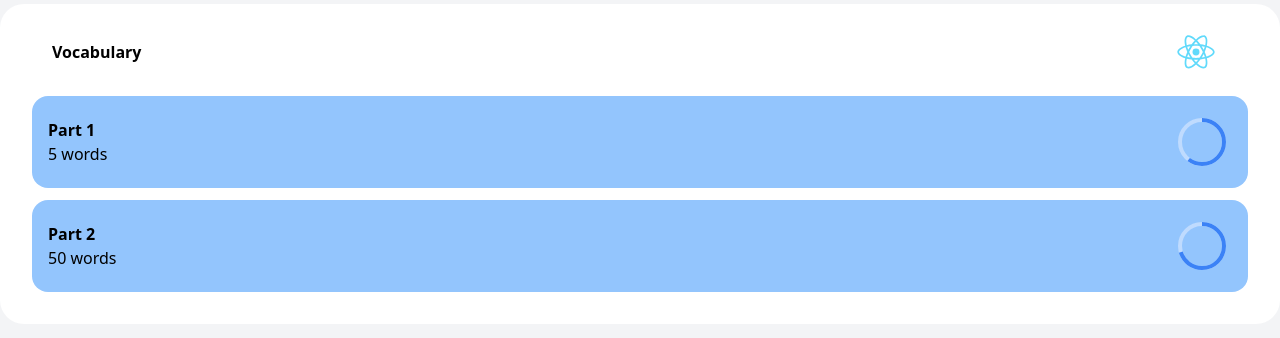
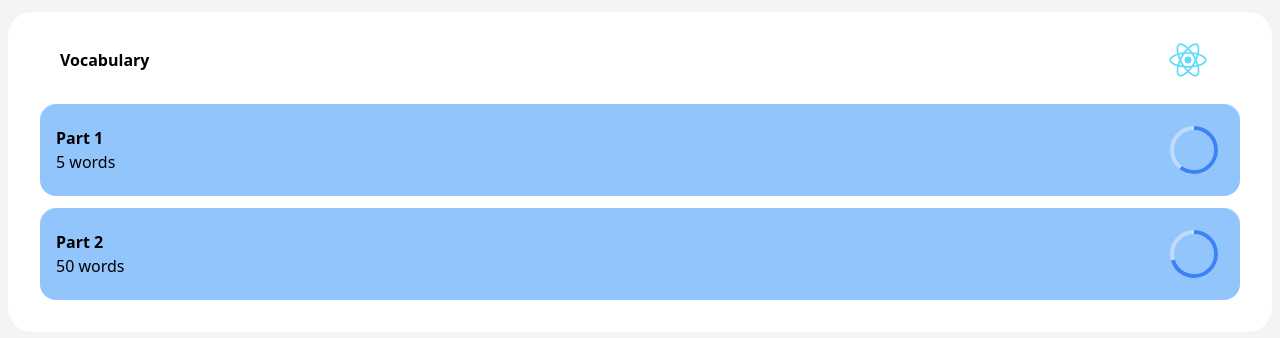
Before and after one commit to namdq2/voca-toeic, a React (Create React App) app: page / in a window 1280 px wide. Shown: the top 338 px of the page. Built offline with nearby package versions, Linux system fonts and the light colour scheme.

Commit message:
fix home style

```diff
--- a/src/modules/home/index.js
+++ b/src/modules/home/index.js
@@ -15,7 +15,7 @@ function Home() {
 
     return (
         <div className="flex justify-center max-w">
-            <div className="container ">
+            <div className="container p-2">
                 <QuestionContainer>
                     <Header title="Vocabulary"/>
                     {partList}
```
Also changed, not shown: 1 other file (tests, documents, lock files or other folders).
